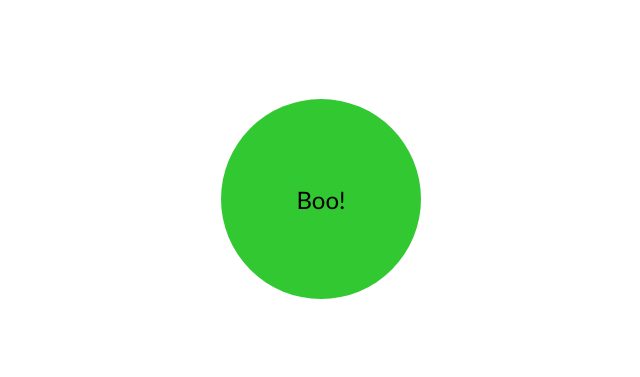
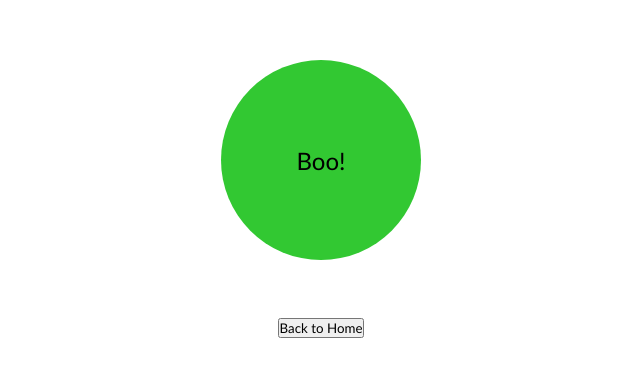
Before and after one commit to AdanRubio05/project3.3, a plain HTML site: page index.html in a window 1280 px wide. Shown: the part 201-578 px from the top of the page, without its empty margins (319-959 px from the left). Drawn offline with Linux system fonts and the light colour scheme.

Commit message:
button added

```diff
--- a/index.html
+++ b/index.html
@@ -8,6 +8,10 @@
 </head>
 <body>
     <div id="circle">Boo!</div>
+    <br>
+    <br>
+    <br>
+    <a href="https://adanrubio05.github.io/home3.4/"><button>Back to Home</button></a>
     <script src="app.js"></script>
 </body>
 </html>
```
